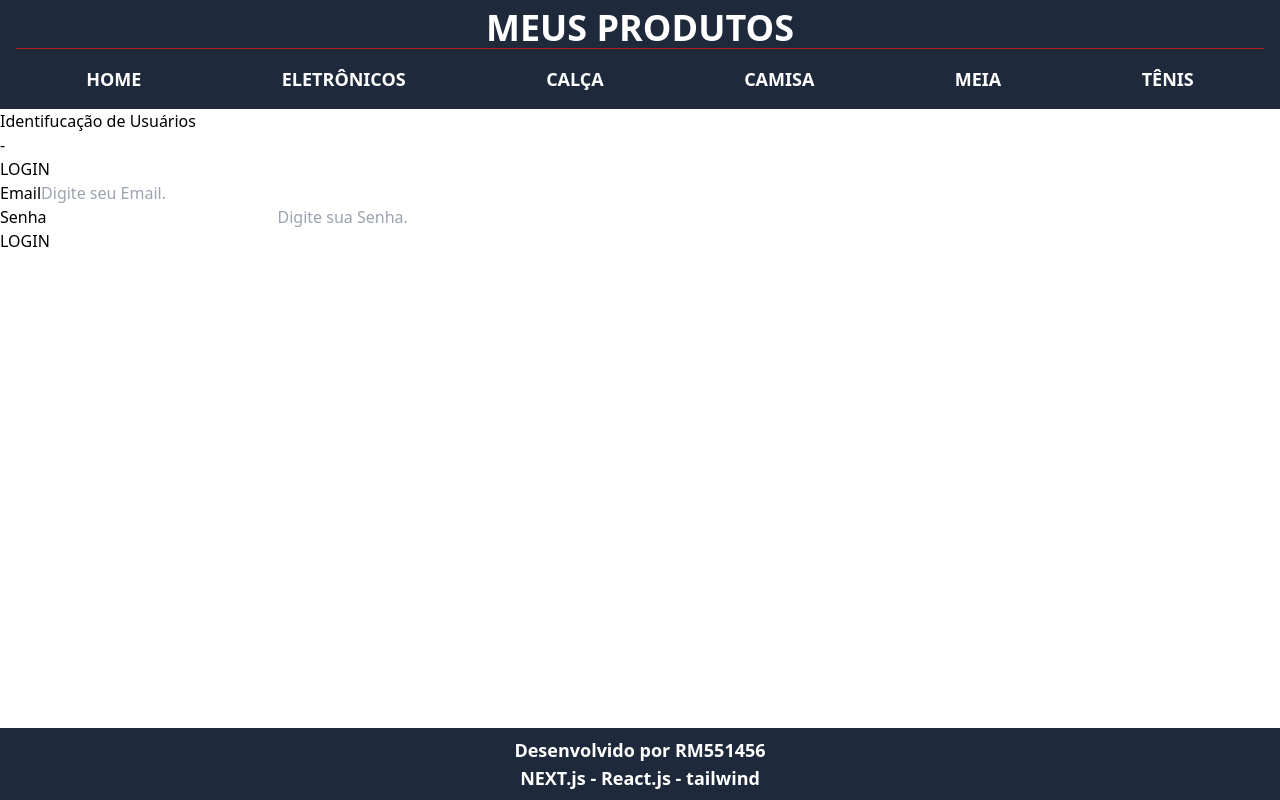
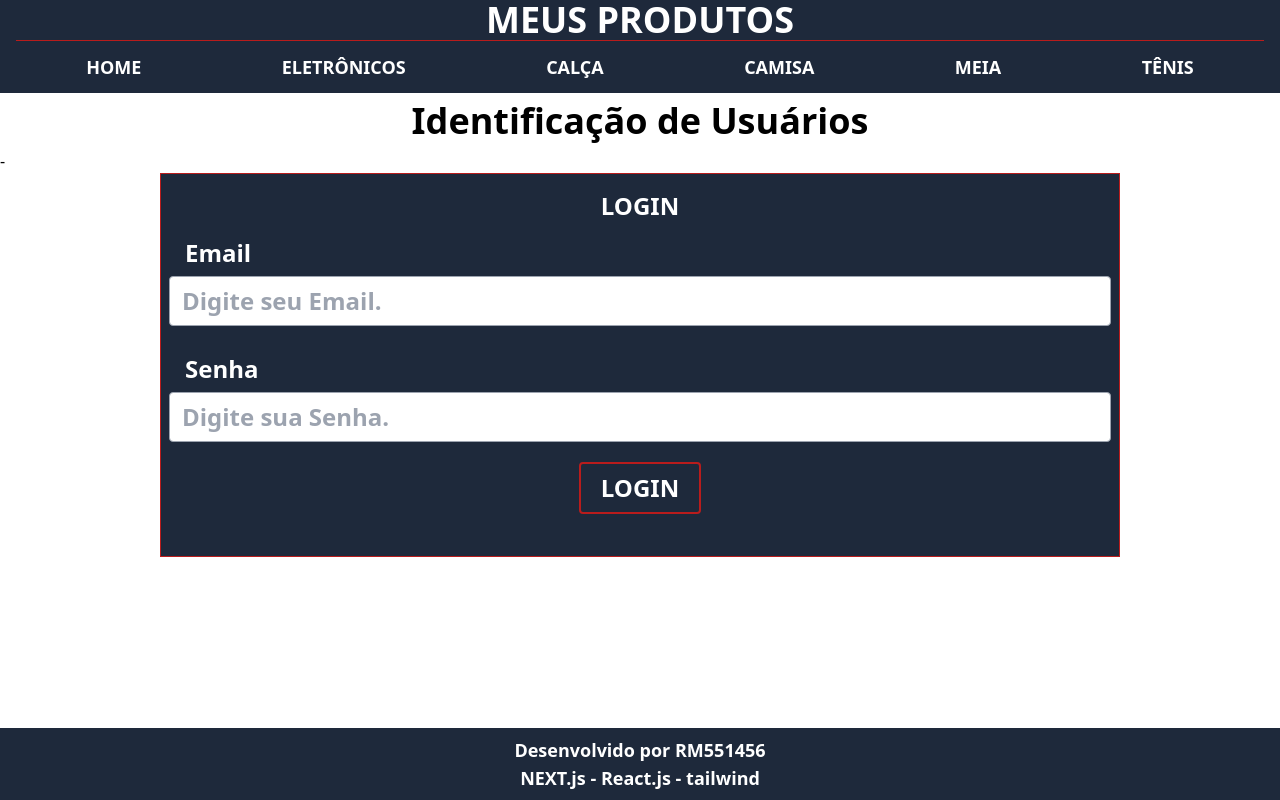
Before and after one commit to guinaoki/loja-app-1tdspf, a Next.js app: page /login in a window 1280 px wide. Built offline with nearby package versions, Linux system fonts and the light colour scheme.

Commit message:
Rodape e Form de Login estilizado

```diff
--- a/src/app/globals.css
+++ b/src/app/globals.css
@@ -12,7 +12,7 @@
 
 @layer components {
   .cabecalho {
-    @apply bg-slate-800 text-white font-bold py-2 px-4 text-center text-4xl;
+    @apply bg-slate-800 text-white font-bold px-4 text-center text-4xl;
 
     & ul{
         @apply flex flex-row text-lg border border-t-red-700 border-l-0 border-r-0 border-b-0;
@@ -21,16 +21,16 @@
             @apply mx-auto;
 
             & a{
-                @apply block mt-2 hover:bg-amber-400 py-2 px-3 rounded-md transition duration-200 ease-out;
+                @apply block  hover:bg-amber-400 py-3 px-3 rounded-md transition duration-300 ease-out;
             }
         }
     }
   }
 
     .eletro-view{
-
+        @apply mb-5;
         & h1{
-        @apply text-4xl text-center font-bold text-slate-800 my-4;
+            @apply text-4xl text-center font-bold text-slate-800 my-4 ;
         }
 
         & ul{
@@ -52,15 +52,32 @@
         }
     }
 
-
   .rodape {
     @apply fixed w-full bottom-0 bg-slate-800 text-white font-bold py-2 px-4 text-center text-lg;
-
-
             & a{
                 @apply block  hover:bg-amber-400 py-1 px-3 rounded-md transition duration-300 ease-out;
             }
 
     }
 
+    .form-login{
+        @apply bg-slate-800 border border-red-700 w-9/12 h-96 m-auto text-white font-extrabold text-2xl p-2;
+        & legend{
+            @apply text-center p-2;
         }
+
+        & label{
+            @apply inline-block w-32 pr-4 pl-4 pt-2 pb-2 leading-tight ;
+        }
+
+        & input{
+            @apply outline-none appearance-none w-full px-3 py-2 border border-gray-400 rounded mb-5;
+        }
+
+        & button{
+            @apply bg-slate-800 border-2 border-red-700 hover:bg-green-700 text-white font-bold py-2 rounded block m-auto p-5 transition ease-out duration-300;
+        }
+
+    }
+
+}
--- a/src/app/login/page.jsx
+++ b/src/app/login/page.jsx
@@ -1,26 +1,84 @@
-import React from 'react'
+"use client";
+import { useState, useEffect } from "react";
 
 export default function Login() {
+
+    const [usuario, setUsuario] = useState({
+        "email" : "",
+        "senha" : ""
+    })
+
+    const [msgStatus, setMsgStatus] = useState("");
+    const [classeMsg, setClasseMsg] = useState("");
+
+    useEffect(() => {
+      //Só será executado, caso o estado do msgStatus se alterar.
+        if(msgStatus == "Login realizado com SUCESSO!"){
+            setClasseMsg("login-sucesso");
+        }else if(msgStatus == "Nome de usuário ou senha inválidos!"){
+            setClasseMsg("login-erro");
+        }else{
+            setClasseMsg("login-none");
+        }
+
+    }, [msgStatus])
+
+    const handleChange = async (e)=>{
+        const {name, value} = e.target;
+    setUsuario({...usuario,[name]:value});
+    };
+
+    const handleSubmit = async (e)=>{
+        e.preventDefault();
+
+        try {
+            const response = await fetch("http://localhost:3000/api/base/base-users",{
+                method: "POST",
+                headers:{
+                    "Content-Type":"application/json"
+                },
+                body:  JSON.stringify(usuario)
+            });
+
+            if(response.ok){
+                const status = await response.json();
+                if(status.status){
+                   setMsgStatus("Login realizado com SUCESSO!");
+                }else{
+                    setMsgStatus("Nome de usuário ou senha inválidos!");
+                    setUsuario({
+                        "email":"",
+                        "senha":""
+                    });
+                }
+            }
+
+        } catch (error) {
+            console.log(error);
+        }
+
+    };
+
+
   return (
     <div>
-        <h1>Identifucação de Usuários</h1>
+        <h1 className="text-4xl text-center p-2 font-extrabold">Identificação de Usuários</h1>
         <h2>-</h2>
-        <div>
-            <form className='form-login'>
+        <div className="form-login">
+            <form onSubmit={handleSubmit}>
                 <fieldset>
                     <legend>LOGIN</legend>
                     <div>
-                        <label htmlFor="email">Email</label>
-                        <input type="email" name='email' id='idEmail'
-                        placeholder='Digite seu Email.' value=""onChange=""/>
+                        <label htmlFor="idEmail">Email</label>
+                        <input type="email" name="email" id="idEmail" placeholder="Digite seu Email." value={usuario.email} onChange={handleChange}/>
                     </div>
                     <div>
-                        <label htmlFor="senha">Senha</label>
-                        <input type="senha" name='senha' id='idSenha'/>
-                        <input type="senha" name='senha' id='idSenha'
-                        placeholder='Digite sua Senha.' value=""onChange=""/>
+                        <label htmlFor="idSenha">Senha</label>
+                        <input type="password" name="senha" id="idSenha" placeholder="Digite sua Senha." value={usuario.senha} onChange={handleChange}/>
                     </div>
-                    <div>LOGIN</div>
+                    <div>
+                        <button>LOGIN</button>
+                    </div>
                 </fieldset>
             </form>
         </div>
```
Lines whose indentation alone changed are shown as unchanged.
